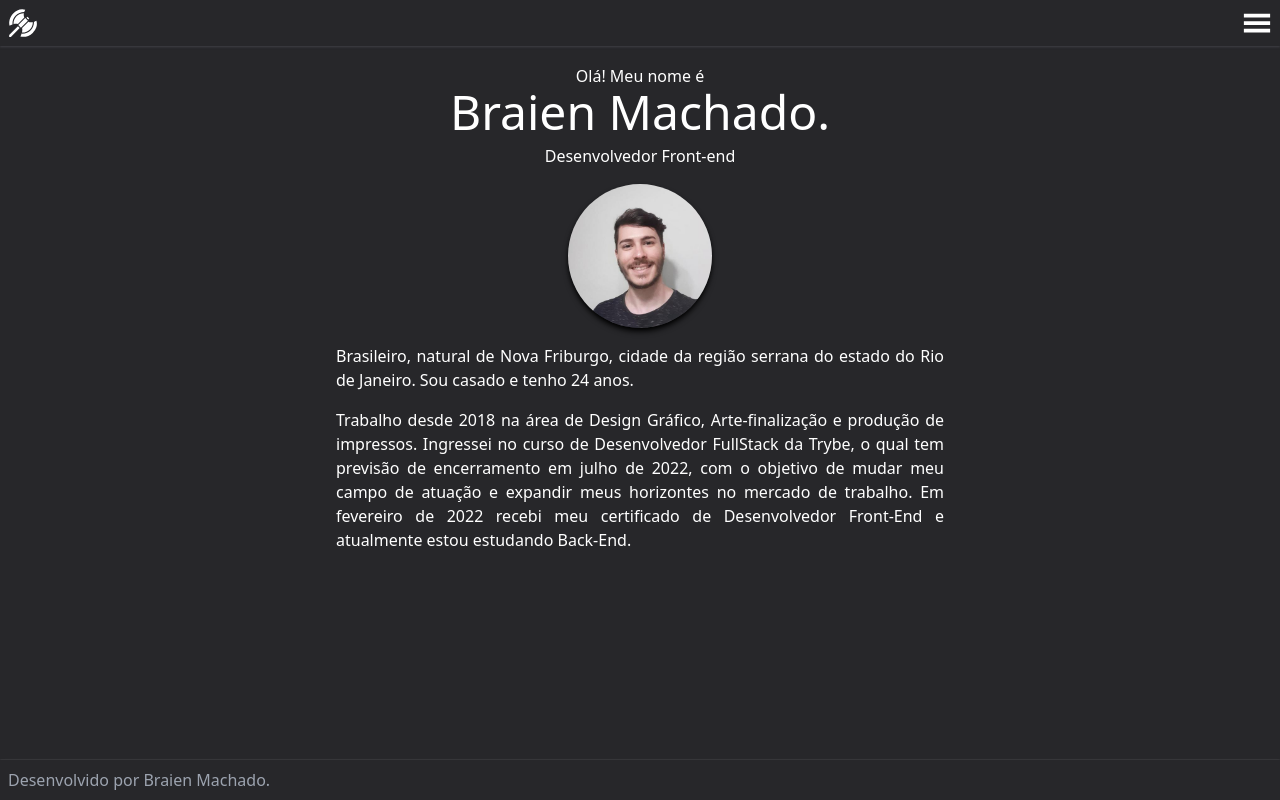
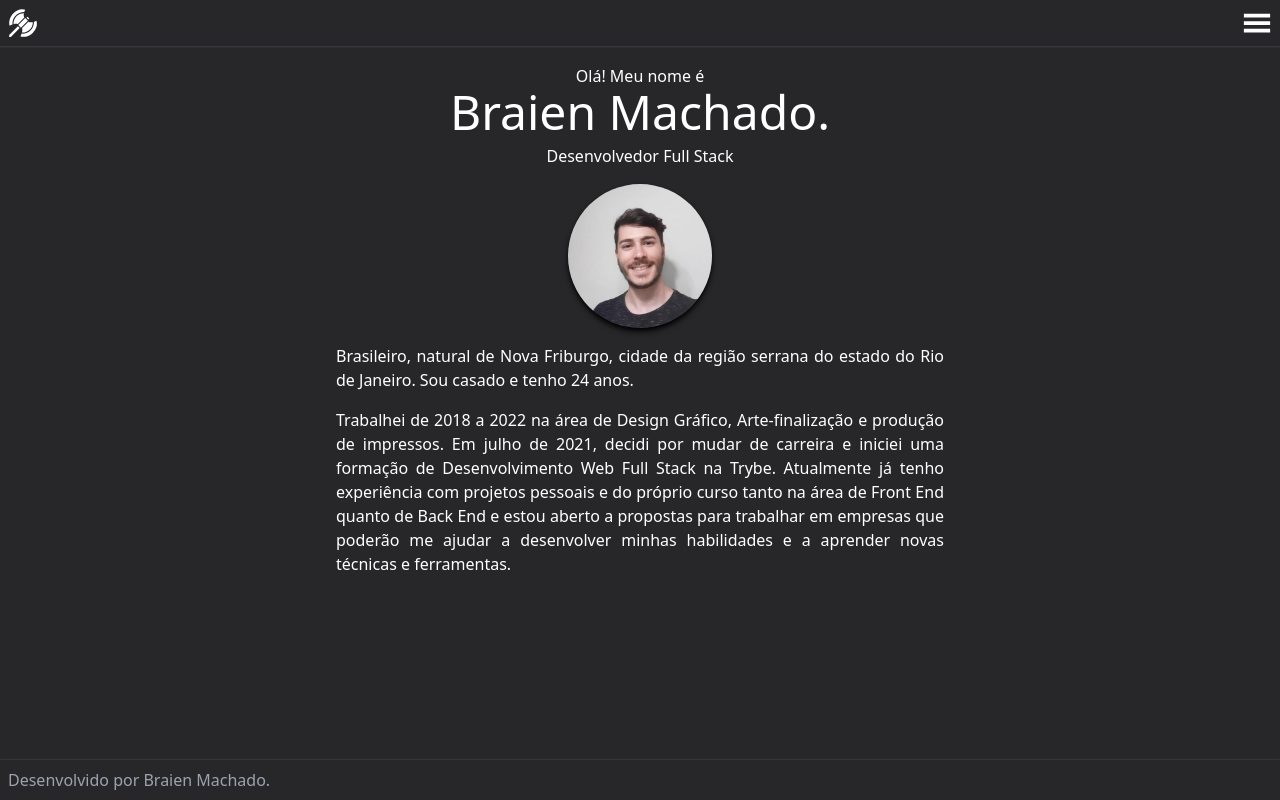
Before and after one commit to braien-machado/react-portfolio, a React (Create React App) app: page / in a window 1280 px wide. Built offline with nearby package versions, Linux system fonts and the light colour scheme.

Commit message:
Change 'about' text

```diff
--- a/src/pages/About.jsx
+++ b/src/pages/About.jsx
@@ -7,13 +7,12 @@ export default function About() {
     <main className='min-h-screen py-12 bg-zinc-800 text-white flex flex-col items-center'>
       <h1 className='flex flex-col text-center items-center mt-4'>Olá! Meu nome é
         <span className='text-5xl'>Braien Machado.</span>
-        <span className='pt-2'>Desenvolvedor Front-end</span>
+        <span className='pt-2'>Desenvolvedor Full Stack</span>
       </h1>
       <img className='rounded-full w-36 shadow-md shadow-black mt-4' src={ profilePic } alt="Braien Machado" />
       <div className='px-4 text-justify max-w-screen-sm mt-4'>
         <p>Brasileiro, natural de Nova Friburgo, cidade da região serrana do estado do Rio de Janeiro. Sou casado e tenho 24 anos.</p>
-        <p className='mt-4'>Trabalho desde 2018 na área de Design Gráfico, Arte-finalização e produção de impressos. Ingressei no curso de Desenvolvedor FullStack da <a className='hover:underline' href='https://www.betrybe.com/' target='_blank' rel='noreferrer'>Trybe</a>, o qual tem previsão de encerramento em julho de 2022, com o objetivo de mudar meu campo de atuação e expandir meus horizontes no mercado de trabalho.
-        Em fevereiro de 2022 recebi meu certificado de Desenvolvedor Front-End e atualmente estou estudando Back-End.</p>
+        <p className='mt-4'>Trabalhei de 2018 a 2022 na área de Design Gráfico, Arte-finalização e produção de impressos. Em julho de 2021, decidi por mudar de carreira e iniciei uma formação de Desenvolvimento Web Full Stack na Trybe. Atualmente já tenho experiência com projetos pessoais e do próprio curso tanto na área de Front End quanto de Back End e estou aberto a propostas para  trabalhar em empresas que poderão me ajudar a desenvolver minhas habilidades e a aprender novas técnicas e ferramentas.</p>
       </div>
     </main>
   );
```
